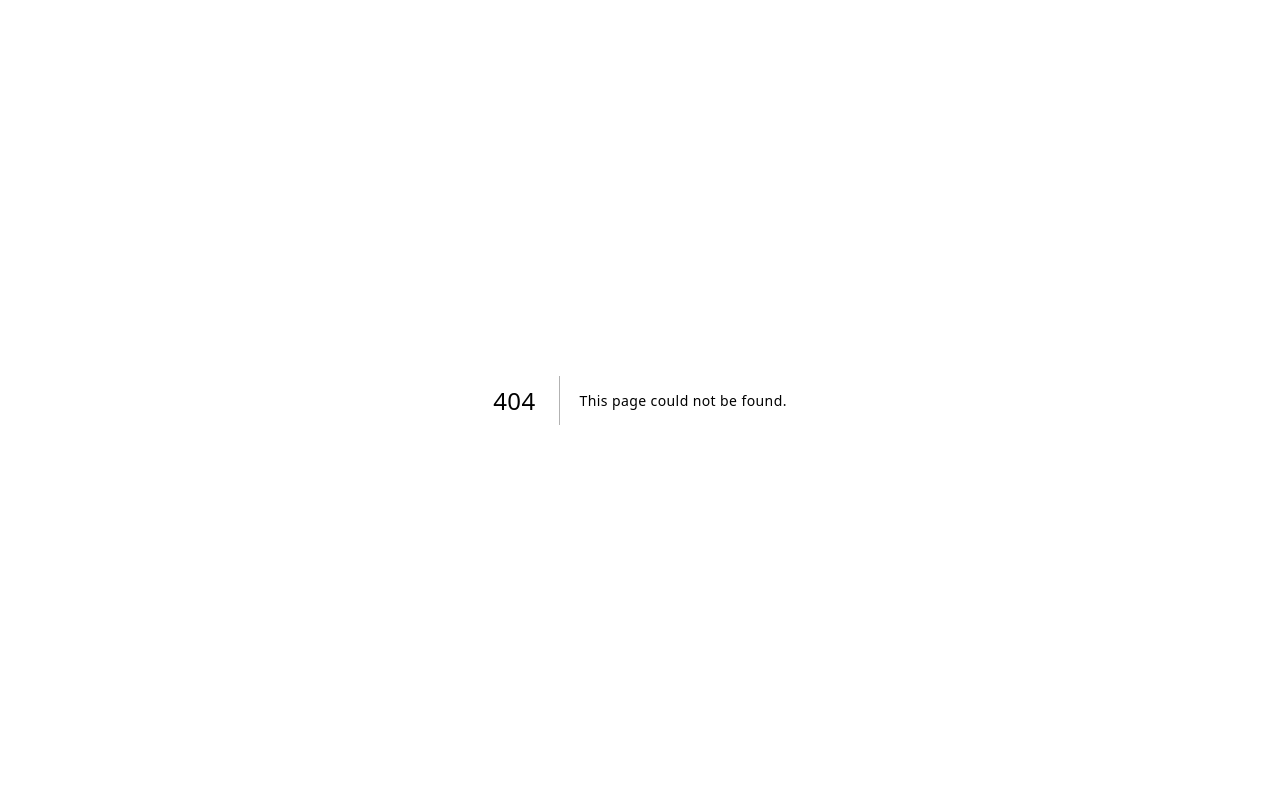
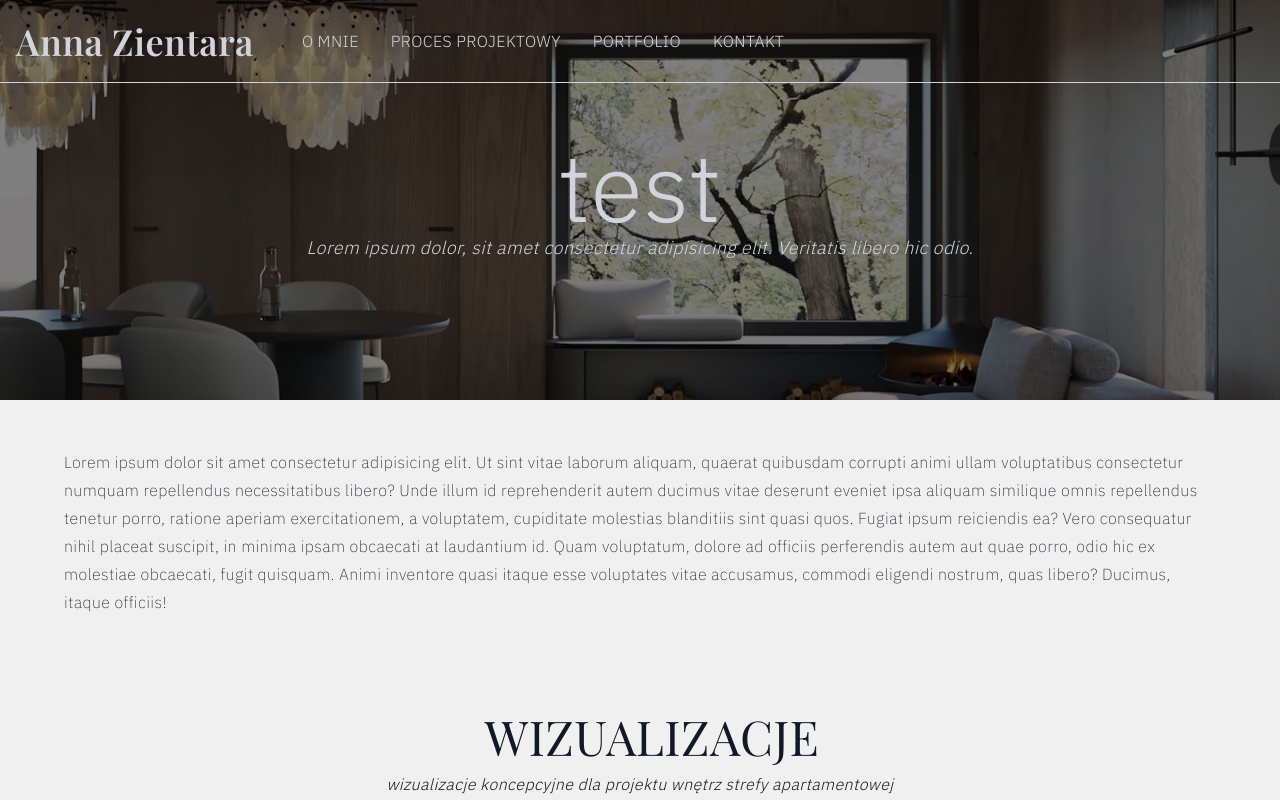
Before and after one commit to marekgacekdev45/anna-zientara-portfolio, a Next.js app: page /portfolio/projekt-nr-1 in a window 1280 px wide. Before the commit this address had no page. Shown: the top 800 px of the page. Built offline with nearby package versions, Linux system fonts and the light colour scheme.

Commit message:
create template of portfolio pages

```diff
--- /dev/null
+++ b/app/(root)/portfolio/[slug]/page.tsx
@@ -0,0 +1,59 @@
+import HeroImage from '@/public/portfolio-hero.webp'
+import Image from 'next/image'
+
+const Page = () => {
+	return (
+		<>
+			<section className={`w-full h-[50vh] flex justify-center items-center text-center relative`}>
+				<div className='z-10'>
+					<h1 className='text-5xl xs:text-7xl sm:text-8xl font-light z-10 text-gray-300'>test</h1>
+					<p className='italic text-lg font-light text-gray-300'>
+						Lorem ipsum dolor, sit amet consectetur adipisicing elit. Veritatis libero hic odio.
+					</p>
+				</div>
+				<Image
+					src={HeroImage}
+					alt='Projekt w wykonaniu Anna Zientara'
+					fill
+					quality={70}
+					priority
+					className='object-cover absolute inset-0 -z-10'
+				/>
+				<div className='absolute inset-0 bg-black opacity-50'></div>
+			</section>
+
+			<section className='section py-6 sm:py-12'>
+				<div className='wrapper !max-w-screen-xl'>
+					<div className='prose max-w-full text-gray-900 dark:text-gray-300 '>
+						<p>
+							Lorem ipsum dolor sit amet consectetur adipisicing elit. Ut sint vitae laborum aliquam, quaerat quibusdam
+							corrupti animi ullam voluptatibus consectetur numquam repellendus necessitatibus libero? Unde illum id
+							reprehenderit autem ducimus vitae deserunt eveniet ipsa aliquam similique omnis repellendus tenetur porro,
+							ratione aperiam exercitationem, a voluptatem, cupiditate molestias blanditiis sint quasi quos. Fugiat
+							ipsum reiciendis ea? Vero consequatur nihil placeat suscipit, in minima ipsam obcaecati at laudantium id.
+							Quam voluptatum, dolore ad officiis perferendis autem aut quae porro, odio hic ex molestiae obcaecati,
+							fugit quisquam. Animi inventore quasi itaque esse voluptates vitae accusamus, commodi eligendi nostrum,
+							quas libero? Ducimus, itaque officiis!
+						</p>
+					</div>
+				</div>
+			</section>
+
+			<section className='section pb-12 sm:pt-12 sm:pb-24'>
+				<div className='wrapper text-center'>
+					<div className='space-y-3'>
+						<h2 className='font-heading text-3xl xs:text-5xl ml-6 uppercase'>Wizualizacje</h2>
+						<p className='italic font-light '>
+                        wizualizacje koncepcyjne dla projektu wnętrz strefy apartamentowej
+						</p>
+					</div>
+				</div>
+                <div className='wrapper grid md:grid-cols-2 xl:grid-cols-3 gap-y-12 !max-w-screen-max'>
+						{/* <Gallery gallery={project.imagesGallery} title={project.title} /> */}
+					</div>
+			</section>
+		</>
+	)
+}
+
+export default Page
--- a/app/(root)/portfolio/page.tsx
+++ b/app/(root)/portfolio/page.tsx
@@ -1,13 +1,68 @@
-import { generateMetadata } from '@/lib/metadata'
-import React from 'react'
+import { generateMetadata } from '@/lib/generateMetadata'
+import { Metadata } from 'next'
 
+import HeroImage from '@/public/portfolio-hero.webp'
 
-export const metadata = generateMetadata()
+import Hero from '@/components/hero'
+import ProjectCard from '@/components/project-card'
+
+interface Project {
+	id: string
+	title: string
+	description: string
+	slug?: string
+}
+
+const projects: Project[] = [
+	{
+		id: '1',
+		title: 'Projekt nr 1',
+		description: 'Lorem ipsum dolor sit, amet consectetur adipisicing elit. Velit ratione blanditiis quo?',
+		slug: 'projekt-nr-1',
+	},
+	{
+		id: '2',
+		title: 'Projekt nr 2',
+		description: 'Lorem ipsum dolor sit, amet consectetur adipisicing elit. Velit ratione blanditiis quo?',
+		slug: 'projekt-nr-2',
+	},
+	{
+		id: '3',
+		title: 'Projekt nr 3',
+		description: 'Lorem ipsum dolor sit, amet consectetur adipisicing elit. Velit ratione blanditiis quo?',
+		slug: 'projekt-nr-3',
+	},
+	{
+		id: '4',
+		title: 'Projekt nr 4',
+		description: 'Lorem ipsum dolor sit, amet consectetur adipisicing elit. Velit ratione blanditiis quo?',
+		slug: 'projekt-nr-4',
+	},
+]
+
+export const metadata: Metadata = generateMetadata({
+	title: 'Portfolio',
+	description: 'Portfolio desc',
+	path: '/portfolio',
+})
 
 const Page = () => {
-  return (
-    <div>Portfolio</div>
-  )
+	return (
+		<>
+			<Hero image={HeroImage} title='Portfolio' />
+
+			<section className='section pt-12 pb-12'>
+				<div className='wrapper'>
+					<div className='flex gap-y-16 gap-x-10 justify-center items-center flex-wrap py-12'>
+						{projects.map(project => (
+							<ProjectCard key={project.id} project={project} />
+						))}
+
+					</div>
+				</div>
+			</section>
+		</>
+	)
 }
 
 export default Page
--- a/app/(root)/process/page.tsx
+++ b/app/(root)/process/page.tsx
@@ -64,7 +64,7 @@ export default function Process() {
 		<>
 			<Hero image={HeroImage} title='Proces projektowy' />
 
-			<main>
+
 				<section className='section py-12 sm:py-24'>
 					<div className='wrapper flex flex-col  gap-16 justify-center items-start !max-w-screen-md'>
 						<div className='space-y-12'>
@@ -95,7 +95,7 @@ export default function Process() {
 						</div>
 					</div>
 				</section>
-			</main>
+
 		</>
 	)
 }
--- a/app/loading.tsx
+++ b/app/loading.tsx
@@ -1,9 +1,26 @@
 import React from 'react'
 
 const loading = () => {
-  return (
-    <div>loading...</div>
-  )
+	return (
+		<div role='status'>
+			<svg
+				aria-hidden='true'
+				className='w-8 h-8 text-gray-200 animate-spin dark:text-gray-600 fill-[[#b99e87]]'
+				viewBox='0 0 100 101'
+				fill='none'
+				xmlns='http://www.w3.org/2000/svg'>
+				<path
+					d='M100 50.5908C100 78.2051 77.6142 100.591 50 100.591C22.3858 100.591 0 78.2051 0 50.5908C0 22.9766 22.3858 0.59082 50 0.59082C77.6142 0.59082 100 22.9766 100 50.5908ZM9.08144 50.5908C9.08144 73.1895 27.4013 91.5094 50 91.5094C72.5987 91.5094 90.9186 73.1895 90.9186 50.5908C90.9186 27.9921 72.5987 9.67226 50 9.67226C27.4013 9.67226 9.08144 27.9921 9.08144 50.5908Z'
+					fill='currentColor'
+				/>
+				<path
+					d='M93.9676 39.0409C96.393 38.4038 97.8624 35.9116 97.0079 33.5539C95.2932 28.8227 92.871 24.3692 89.8167 20.348C85.8452 15.1192 80.8826 10.7238 75.2124 7.41289C69.5422 4.10194 63.2754 1.94025 56.7698 1.05124C51.7666 0.367541 46.6976 0.446843 41.7345 1.27873C39.2613 1.69328 37.813 4.19778 38.4501 6.62326C39.0873 9.04874 41.5694 10.4717 44.0505 10.1071C47.8511 9.54855 51.7191 9.52689 55.5402 10.0491C60.8642 10.7766 65.9928 12.5457 70.6331 15.2552C75.2735 17.9648 79.3347 21.5619 82.5849 25.841C84.9175 28.9121 86.7997 32.2913 88.1811 35.8758C89.083 38.2158 91.5421 39.6781 93.9676 39.0409Z'
+					fill='currentFill'
+				/>
+			</svg>
+			<span className='sr-only'>Loading...</span>
+		</div>
+	)
 }
 
 export default loading
```
